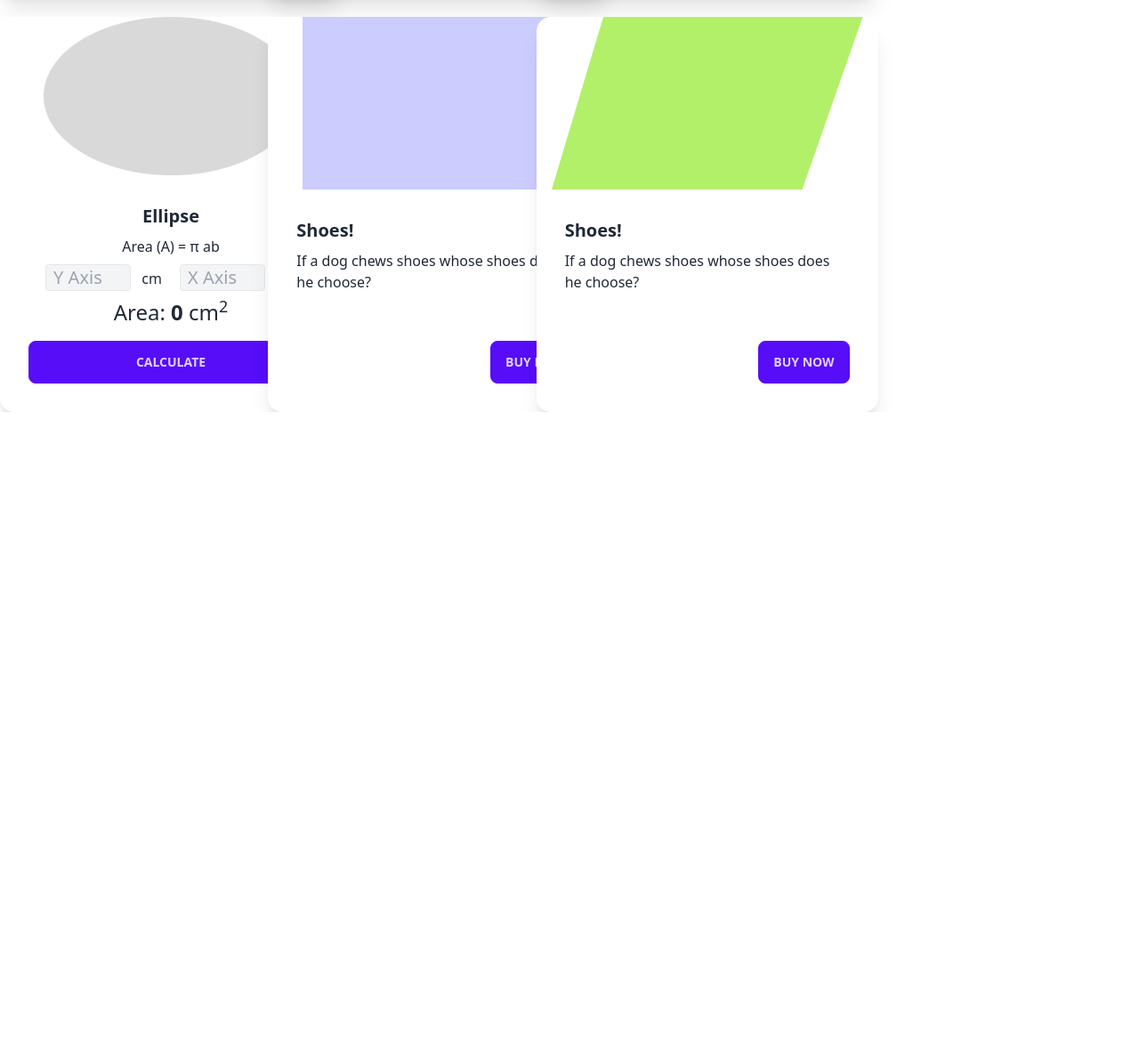
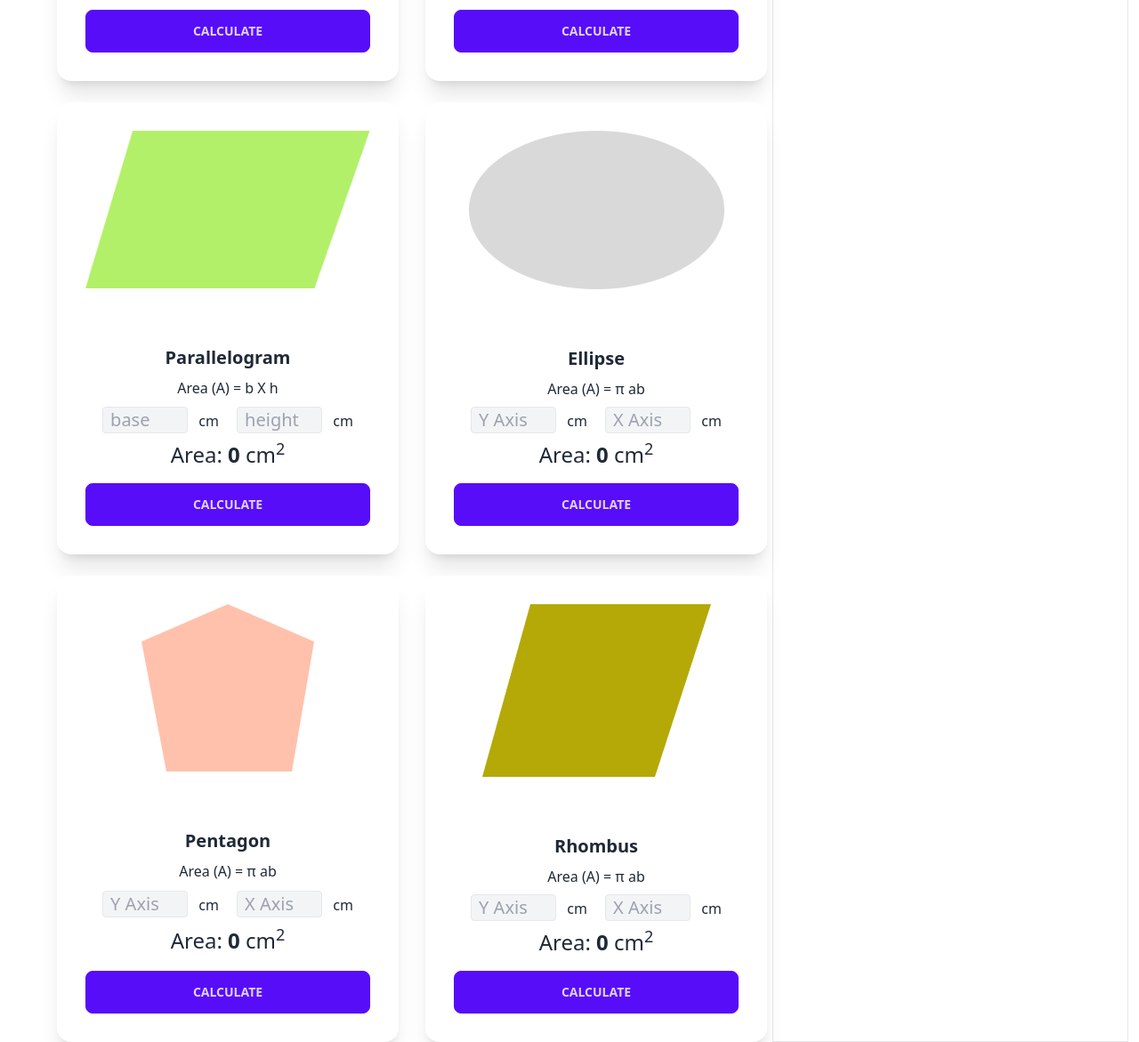
Before and after one commit to SiamIslamSagor/Geometry-Genius, a plain HTML site: page index.html in a window 1280 px wide. Shown: the part 465-1636 px from the top of the page at 89% size. Before the commit the page ends 928 px from the top, so only its background shows below. Drawn offline with nearby package versions, Linux system fonts and the light colour scheme.

Commit message:
try to add new feature

```diff
--- a/index.html
+++ b/index.html
@@ -19,12 +19,12 @@
       <div class="flex flex-col lg:flex-row">
         <!-- shape container -->
         <div
-          class="flex-1 grid grid-cols-1 md:grid-cols-2 lg:grid-cols-3 gap-6"
+          class="flex-1 grid grid-cols-1 w-full mt-8 max-sm:max-w-sm max-sm:p-5 xl:grid-cols-2 xl:ml-16 2xl:grid-cols-3 2xl:ml-20 gap-6"
         >
           <!-- Triangle card -->
           <div class="card w-96 bg-base-100 shadow-xl">
             <figure>
-              <img src="./images/triangle.png" alt="Shoes" />
+              <img class="p-8" src="./images/triangle.png" alt="Shoes" />
             </figure>
             <div class="card-body text-center">
               <h2 class="card-title flex justify-center">Triangle</h2>
@@ -68,7 +68,7 @@
           <!-- Rectangle card -->
           <div class="card w-96 bg-base-100 shadow-xl">
             <figure>
-              <img src="./images/rectangle.png" alt="Shoes" />
+              <img class="p-8" src="./images/rectangle.png" alt="Shoes" />
             </figure>
             <div class="card-body text-center">
               <h2 class="card-title flex justify-center">Rectangle</h2>
@@ -112,7 +112,7 @@
           <!-- parallelogram card -->
           <div class="card w-96 bg-base-100 shadow-xl">
             <figure>
-              <img src="./images/parallelogram.png" alt="Shoes" />
+              <img class="p-8" src="./images/parallelogram.png" alt="Shoes" />
             </figure>
             <div class="card-body text-center">
               <h2 class="card-title flex justify-center">Parallelogram</h2>
@@ -155,7 +155,7 @@
           <!-- Ellipse card -->
           <div class="card w-96 bg-base-100 shadow-xl">
             <figure>
-              <img src="./images/ellipse.png" alt="Shoes" />
+              <img class="p-8" src="./images/ellipse.png" alt="Shoes" />
             </figure>
             <div class="card-body text-center">
               <h2 class="card-title flex justify-center">Ellipse</h2>
@@ -194,40 +194,98 @@
               </div>
             </div>
           </div>
-          <!-- second card -->
+
+          <!-- Pentagon card -->
           <div class="card w-96 bg-base-100 shadow-xl">
             <figure>
-              <img src="./images/rectangle.png" alt="Shoes" />
+              <img class="p-8" src="./images/pentagon.png" alt="Shoes" />
             </figure>
-            <div class="card-body">
-              <h2 class="card-title">Shoes!</h2>
-              <p>If a dog chews shoes whose shoes does he choose?</p>
-              <div class="card-actions justify-end">
-                <button class="btn btn-primary">Buy Now</button>
+            <div class="card-body text-center">
+              <h2 class="card-title flex justify-center">Pentagon</h2>
+              <p>Area (A) = π ab</p>
+              <p>
+                <input
+                  class="border rounded bg-gray-100 text-xl w-24 px-2"
+                  placeholder="Y Axis"
+                  type="text"
+                  name=""
+                  id="ellipse-y-axis"
+                />
+                <span class="ml-2">cm</span>
+
+                <input
+                  class="ml-4 border rounded bg-gray-100 text-xl w-24 px-2"
+                  placeholder="X Axis"
+                  type="text"
+                  name=""
+                  id="ellipse-x-axis"
+                />
+                <span class="ml-2">cm</span>
+              </p>
+              <p class="text-2xl">
+                Area:
+                <span class="font-semibold" id="ellipse-area">0 </span>
+                cm<sup>2</sup>
+              </p>
+              <div class="card-actions">
+                <button
+                  onclick="calculateEllipseArea()"
+                  class="btn btn-primary w-full mt-2"
+                >
+                  calculate
+                </button>
               </div>
             </div>
           </div>
 
-          <!-- third card -->
+          <!-- Rhombus card -->
           <div class="card w-96 bg-base-100 shadow-xl">
             <figure>
-              <img src="./images/parallelogram.png" alt="Shoes" />
+              <img class="p-8" src="./images/rhombus.png" alt="Shoes" />
             </figure>
-            <div class="card-body">
-              <h2 class="card-title">Shoes!</h2>
-              <p>If a dog chews shoes whose shoes does he choose?</p>
-              <div class="card-actions justify-end">
-                <button class="btn btn-primary">Buy Now</button>
+            <div class="card-body text-center">
+              <h2 class="card-title flex justify-center">Rhombus</h2>
+              <p>Area (A) = π ab</p>
+              <p>
+                <input
+                  class="border rounded bg-gray-100 text-xl w-24 px-2"
+                  placeholder="Y Axis"
+                  type="text"
+                  name=""
+                  id="ellipse-y-axis"
+                />
+                <span class="ml-2">cm</span>
+
+                <input
+                  class="ml-4 border rounded bg-gray-100 text-xl w-24 px-2"
+                  placeholder="X Axis"
+                  type="text"
+                  name=""
+                  id="ellipse-x-axis"
+                />
+                <span class="ml-2">cm</span>
+              </p>
+              <p class="text-2xl">
+                Area:
+                <span class="font-semibold" id="ellipse-area">0 </span>
+                cm<sup>2</sup>
+              </p>
+              <div class="card-actions">
+                <button
+                  onclick="calculateEllipseArea()"
+                  class="btn btn-primary w-full mt-2"
+                >
+                  calculate
+                </button>
               </div>
             </div>
           </div>
+
         </div>
         <!-- area calculator -->
-        <div class="w-[400px]">
-          <div class="text-4xl">Area calculator</div>
-          <div id="calculation-entry">
-
-          </div>
+        <div class="w-[400px] mx-auto mr-3 mt-8 px-4 border">
+          <div class="text-4xl text-center">Area calculator</div>
+          <div id="calculation-entry"></div>
         </div>
       </div>
     </main>
```
Also changed, not shown: scripts/area-calculator.js (line endings or trailing spaces).
